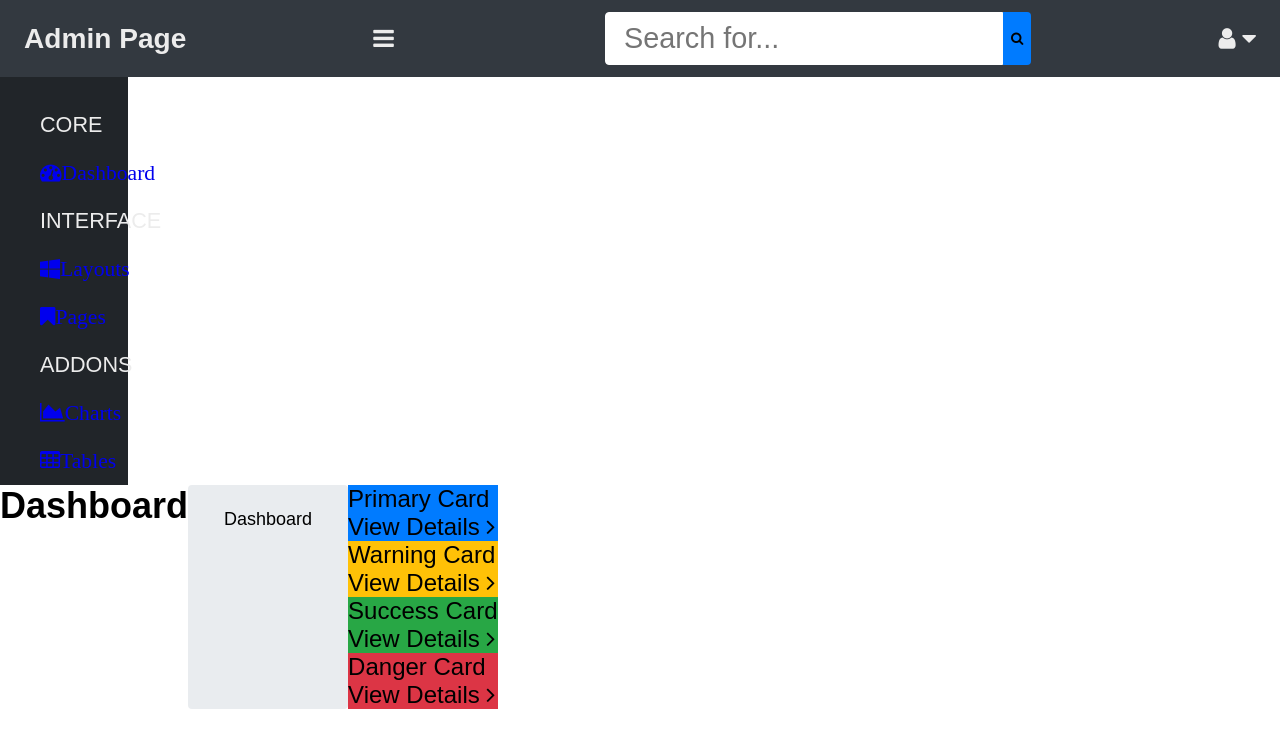
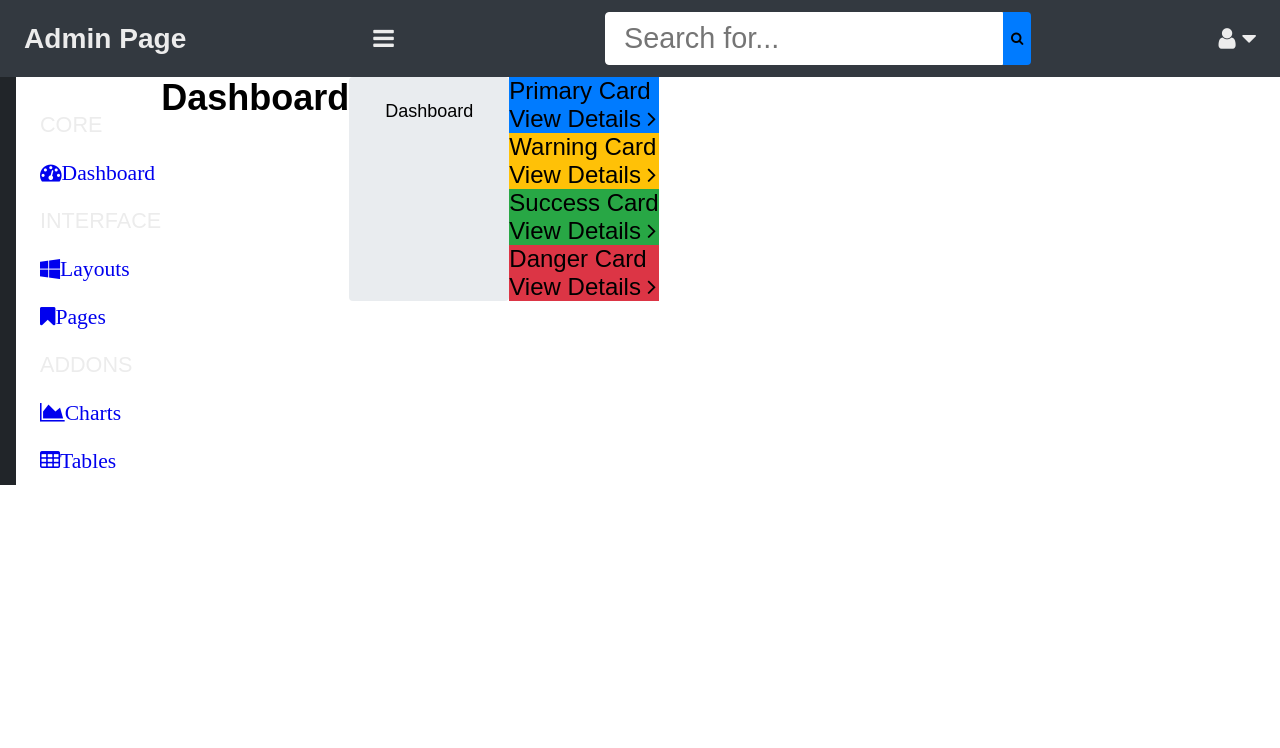
Before and after one commit to kisqqcs/project-css3-002-admin-template, a plain HTML site: page index.html in a window 1280 px wide. Drawn offline with Linux system fonts and the light colour scheme.

Commit message:
Slight changes

```diff
--- a/css/font-awesome-4.7.0/css/style.css
+++ b/css/font-awesome-4.7.0/css/style.css
@@ -69,8 +69,7 @@ body {
     justify-content: flex-start;
 }
 .main_aside {
-    display: flex;
-    flex: 20%;
+    float: left;
 }
 .content {
     display: flex;
```
